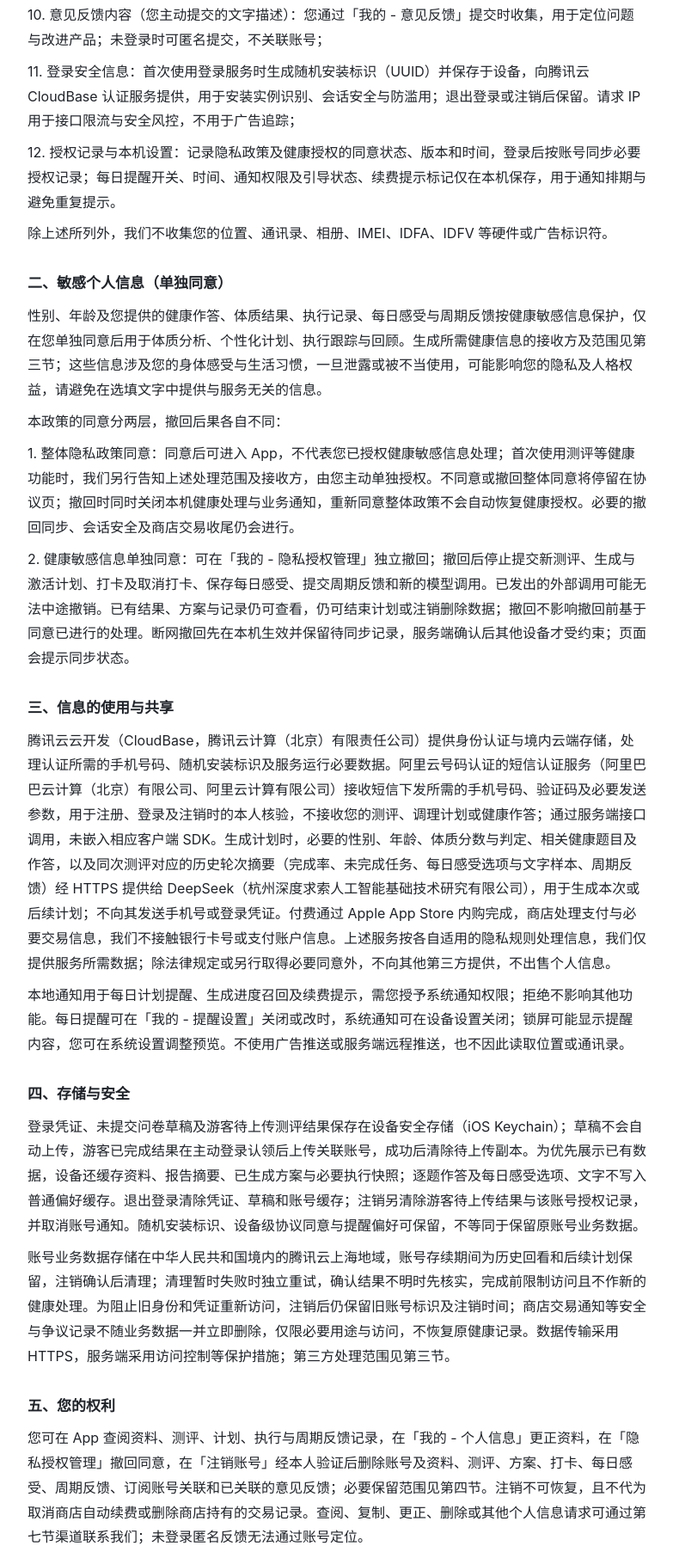
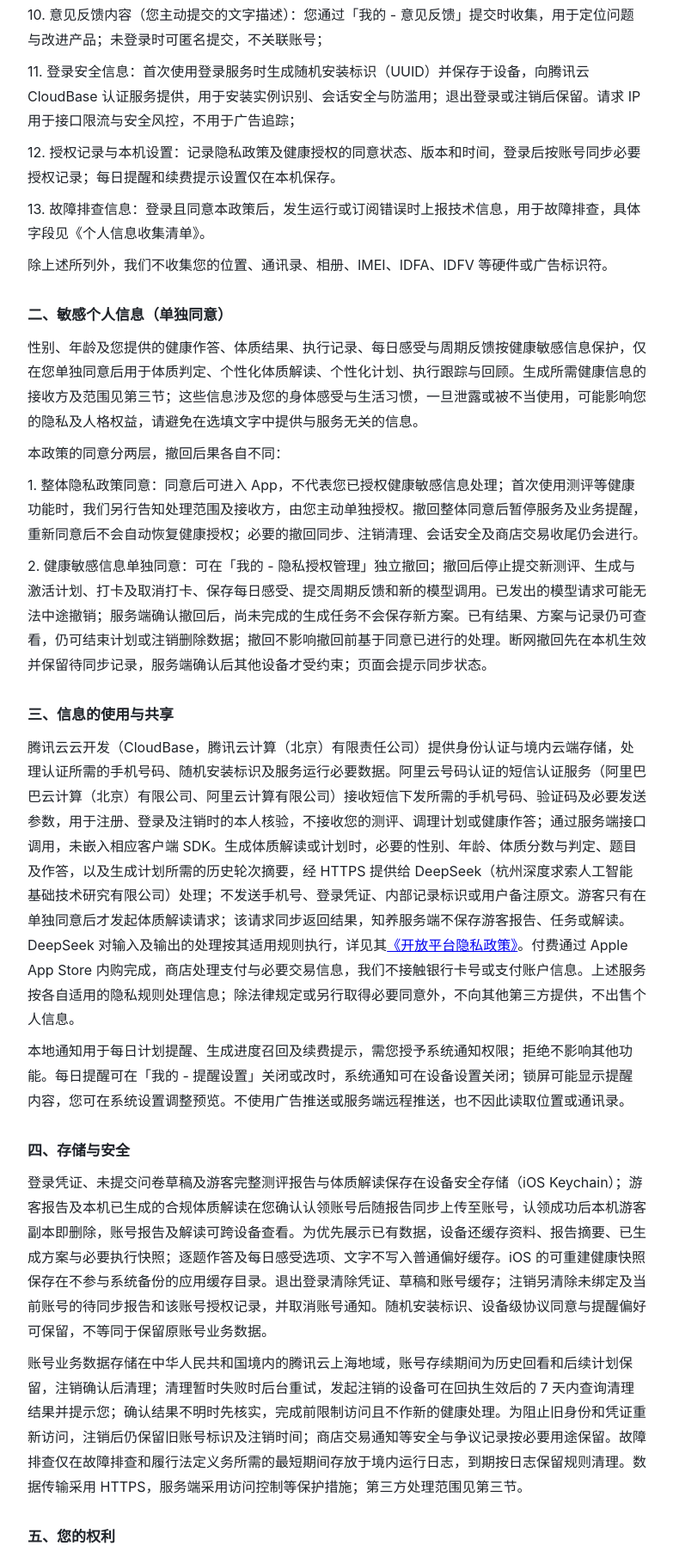
Before and after one commit to Johnny-young/welltaocn-policies, a plain HTML site: page privacy.html in a window 1280 px wide. Shown: the part 869-2674 px from the top of the page at 86% size, without its empty margins (248-1031 px from the left). Drawn offline with Linux system fonts and the light colour scheme.

Commit message:
更新协议与支持页面（2026-11-27）

```diff
--- a/privacy.html
+++ b/privacy.html
@@ -16,33 +16,34 @@
 </head>
 <body>
 <h1>知养 隐私政策</h1>
-<p class="meta">生效日期：2026 年 8 月 8 日 · 更新日期：2026 年 11 月 13 日</p>
+<p class="meta">生效日期：2026 年 8 月 8 日 · 更新日期：2026 年 11 月 19 日</p>
 <p>「知养」由「知养」开发者（App 备案号：苏ICP备2026061993号-1A 的备案主体，以下简称"我们"）运营。我们深知个人信息对您的重要性，将严格按照《个人信息保护法》等法律法规处理您的信息。本政策说明我们如何收集、使用、存储与保护您的个人信息。</p>
 <h2>一、我们收集的信息</h2>
 <p>1. 手机号码：用于账号登录、注册及注销时的本人核验；</p>
 <p>2. 昵称与账号标识：注册时生成，用于资料展示、记录归属及订阅账号关联；昵称可在「我的 - 个人信息」修改，账号标识由系统生成，不是硬件或广告标识符；</p>
 <p>3. 性别与年龄：首次测评时采集，用于体质判定与个性化调理计划；</p>
-<p>4. 问卷逐题作答内容（您对每道健康问卷题的选项作答，属健康自述）：已登录时提交测评即上传至服务器，与您的账号关联存储；未登录（游客）测评时仅暂存于您本机，登录后自动上传并关联账号，用于生成个性化调理建议；</p>
-<p>5. 体质判定结果摘要（各体质转化分与判定结论）：上传与账号关联口径同问卷逐题作答（未登录时暂存本机，登录后上传），用于生成个性化调理计划；</p>
+<p>4. 问卷逐题作答内容（您对每道健康问卷题的选项作答，属健康自述）：已登录时提交测评即上传至服务器，与您的账号关联存储；游客测评结果暂存本机，登录并确认后才同步至账号并关联存储；个性化体质解读的模型处理另按第三节在您单独同意后进行；</p>
+<p>5. 体质判定结果摘要（各体质转化分、判定结论及个性化体质解读）：上传与账号关联方式同问卷逐题作答，用于回顾与生成个性化调理计划；</p>
 <p>6. 调理计划执行记录（每日各项调理安排的完成情况与每日统计）：您记录调理计划完成情况时收集，与您的账号关联存储，用于跟踪调理计划执行情况、生成后续计划与趋势展示；</p>
 <p>7. 每日感受记录（感受选项及选填文字）：您主动保存时上传，与账号关联，用于感受回顾、周期总结、趋势展示与后续计划生成；</p>
 <p>8. 周期感受问卷（与体质测评问卷独立的周期反馈，含选项及选填文字）：您主动提交时上传，与账号关联，用于回顾本轮感受与生成后续计划；</p>
 <p>9. 内购交易与订阅信息（交易及原始交易标识、产品标识、购买与到期时间、续费及退款状态、随机交易账号关联标识）：购买、恢复购买、登录对账或接收商店交易通知时处理，用于验单、账号归属校验、权益管理、续费提示与争议处理；不向 Apple 回传您在应用内的消费使用信息，不用于广告；</p>
 <p>10. 意见反馈内容（您主动提交的文字描述）：您通过「我的 - 意见反馈」提交时收集，用于定位问题与改进产品；未登录时可匿名提交，不关联账号；</p>
 <p>11. 登录安全信息：首次使用登录服务时生成随机安装标识（UUID）并保存于设备，向腾讯云 CloudBase 认证服务提供，用于安装实例识别、会话安全与防滥用；退出登录或注销后保留。请求 IP 用于接口限流与安全风控，不用于广告追踪；</p>
-<p>12. 授权记录与本机设置：记录隐私政策及健康授权的同意状态、版本和时间，登录后按账号同步必要授权记录；每日提醒开关、时间、通知权限及引导状态、续费提示标记仅在本机保存，用于通知排期与避免重复提示。</p>
+<p>12. 授权记录与本机设置：记录隐私政策及健康授权的同意状态、版本和时间，登录后按账号同步必要授权记录；每日提醒和续费提示设置仅在本机保存。</p>
+<p>13. 故障排查信息：登录且同意本政策后，发生运行或订阅错误时上报技术信息，用于故障排查，具体字段见《个人信息收集清单》。</p>
 <p>除上述所列外，我们不收集您的位置、通讯录、相册、IMEI、IDFA、IDFV 等硬件或广告标识符。</p>
 <h2>二、敏感个人信息（单独同意）</h2>
-<p>性别、年龄及您提供的健康作答、体质结果、执行记录、每日感受与周期反馈按健康敏感信息保护，仅在您单独同意后用于体质分析、个性化计划、执行跟踪与回顾。生成所需健康信息的接收方及范围见第三节；这些信息涉及您的身体感受与生活习惯，一旦泄露或被不当使用，可能影响您的隐私及人格权益，请避免在选填文字中提供与服务无关的信息。</p>
+<p>性别、年龄及您提供的健康作答、体质结果、执行记录、每日感受与周期反馈按健康敏感信息保护，仅在您单独同意后用于体质判定、个性化体质解读、个性化计划、执行跟踪与回顾。生成所需健康信息的接收方及范围见第三节；这些信息涉及您的身体感受与生活习惯，一旦泄露或被不当使用，可能影响您的隐私及人格权益，请避免在选填文字中提供与服务无关的信息。</p>
 <p>本政策的同意分两层，撤回后果各自不同：</p>
-<p>1. 整体隐私政策同意：同意后可进入 App，不代表您已授权健康敏感信息处理；首次使用测评等健康功能时，我们另行告知上述处理范围及接收方，由您主动单独授权。不同意或撤回整体同意将停留在协议页；撤回时同时关闭本机健康处理与业务通知，重新同意整体政策不会自动恢复健康授权。必要的撤回同步、会话安全及商店交易收尾仍会进行。</p>
-<p>2. 健康敏感信息单独同意：可在「我的 - 隐私授权管理」独立撤回；撤回后停止提交新测评、生成与激活计划、打卡及取消打卡、保存每日感受、提交周期反馈和新的模型调用。已发出的外部调用可能无法中途撤销。已有结果、方案与记录仍可查看，仍可结束计划或注销删除数据；撤回不影响撤回前基于同意已进行的处理。断网撤回先在本机生效并保留待同步记录，服务端确认后其他设备才受约束；页面会提示同步状态。</p>
+<p>1. 整体隐私政策同意：同意后可进入 App，不代表您已授权健康敏感信息处理；首次使用测评等健康功能时，我们另行告知处理范围及接收方，由您主动单独授权。撤回整体同意后暂停服务及业务提醒，重新同意后不会自动恢复健康授权；必要的撤回同步、注销清理、会话安全及商店交易收尾仍会进行。</p>
+<p>2. 健康敏感信息单独同意：可在「我的 - 隐私授权管理」独立撤回；撤回后停止提交新测评、生成与激活计划、打卡及取消打卡、保存每日感受、提交周期反馈和新的模型调用。已发出的模型请求可能无法中途撤销；服务端确认撤回后，尚未完成的生成任务不会保存新方案。已有结果、方案与记录仍可查看，仍可结束计划或注销删除数据；撤回不影响撤回前基于同意已进行的处理。断网撤回先在本机生效并保留待同步记录，服务端确认后其他设备才受约束；页面会提示同步状态。</p>
 <h2>三、信息的使用与共享</h2>
-<p>腾讯云云开发（CloudBase，腾讯云计算（北京）有限责任公司）提供身份认证与境内云端存储，处理认证所需的手机号码、随机安装标识及服务运行必要数据。阿里云号码认证的短信认证服务（阿里巴巴云计算（北京）有限公司、阿里云计算有限公司）接收短信下发所需的手机号码、验证码及必要发送参数，用于注册、登录及注销时的本人核验，不接收您的测评、调理计划或健康作答；通过服务端接口调用，未嵌入相应客户端 SDK。生成计划时，必要的性别、年龄、体质分数与判定、相关健康题目及作答，以及同次测评对应的历史轮次摘要（完成率、未完成任务、每日感受选项与文字样本、周期反馈）经 HTTPS 提供给 DeepSeek（杭州深度求索人工智能基础技术研究有限公司），用于生成本次或后续计划；不向其发送手机号或登录凭证。付费通过 Apple App Store 内购完成，商店处理支付与必要交易信息，我们不接触银行卡号或支付账户信息。上述服务按各自适用的隐私规则处理信息，我们仅提供服务所需数据；除法律规定或另行取得必要同意外，不向其他第三方提供，不出售个人信息。</p>
+<p>腾讯云云开发（CloudBase，腾讯云计算（北京）有限责任公司）提供身份认证与境内云端存储，处理认证所需的手机号码、随机安装标识及服务运行必要数据。阿里云号码认证的短信认证服务（阿里巴巴云计算（北京）有限公司、阿里云计算有限公司）接收短信下发所需的手机号码、验证码及必要发送参数，用于注册、登录及注销时的本人核验，不接收您的测评、调理计划或健康作答；通过服务端接口调用，未嵌入相应客户端 SDK。生成体质解读或计划时，必要的性别、年龄、体质分数与判定、题目及作答，以及生成计划所需的历史轮次摘要，经 HTTPS 提供给 DeepSeek（杭州深度求索人工智能基础技术研究有限公司）处理；不发送手机号、登录凭证、内部记录标识或用户备注原文。游客只有在单独同意后才发起体质解读请求；该请求同步返回结果，知养服务端不保存游客报告、任务或解读。DeepSeek 对输入及输出的处理按其适用规则执行，详见其<a href="https://cdn.deepseek.com/policies/zh-CN/deepseek-open-platform-privacy-policy.html" target="_blank" rel="noopener noreferrer">《开放平台隐私政策》</a>。付费通过 Apple App Store 内购完成，商店处理支付与必要交易信息，我们不接触银行卡号或支付账户信息。上述服务按各自适用的隐私规则处理信息；除法律规定或另行取得必要同意外，不向其他第三方提供，不出售个人信息。</p>
 <p>本地通知用于每日计划提醒、生成进度召回及续费提示，需您授予系统通知权限；拒绝不影响其他功能。每日提醒可在「我的 - 提醒设置」关闭或改时，系统通知可在设备设置关闭；锁屏可能显示提醒内容，您可在系统设置调整预览。不使用广告推送或服务端远程推送，也不因此读取位置或通讯录。</p>
 <h2>四、存储与安全</h2>
-<p>登录凭证、未提交问卷草稿及游客待上传测评结果保存在设备安全存储（iOS Keychain）；草稿不会自动上传，游客已完成结果在主动登录认领后上传关联账号，成功后清除待上传副本。为优先展示已有数据，设备还缓存资料、报告摘要、已生成方案与必要执行快照；逐题作答及每日感受选项、文字不写入普通偏好缓存。退出登录清除凭证、草稿和账号缓存；注销另清除游客待上传结果与该账号授权记录，并取消账号通知。随机安装标识、设备级协议同意与提醒偏好可保留，不等同于保留原账号业务数据。</p>
-<p>账号业务数据存储在中华人民共和国境内的腾讯云上海地域，账号存续期间为历史回看和后续计划保留，注销确认后清理；清理暂时失败时独立重试，确认结果不明时先核实，完成前限制访问且不作新的健康处理。为阻止旧身份和凭证重新访问，注销后仍保留旧账号标识及注销时间；商店交易通知等安全与争议记录不随业务数据一并立即删除，仅限必要用途与访问，不恢复原健康记录。数据传输采用 HTTPS，服务端采用访问控制等保护措施；第三方处理范围见第三节。</p>
+<p>登录凭证、未提交问卷草稿及游客完整测评报告与体质解读保存在设备安全存储（iOS Keychain）；游客报告及本机已生成的合规体质解读在您确认认领账号后随报告同步上传至账号，认领成功后本机游客副本即删除，账号报告及解读可跨设备查看。为优先展示已有数据，设备还缓存资料、报告摘要、已生成方案与必要执行快照；逐题作答及每日感受选项、文字不写入普通偏好缓存。iOS 的可重建健康快照保存在不参与系统备份的应用缓存目录。退出登录清除凭证、草稿和账号缓存；注销另清除未绑定及当前账号的待同步报告和该账号授权记录，并取消账号通知。随机安装标识、设备级协议同意与提醒偏好可保留，不等同于保留原账号业务数据。</p>
+<p>账号业务数据存储在中华人民共和国境内的腾讯云上海地域，账号存续期间为历史回看和后续计划保留，注销确认后清理；清理暂时失败时后台重试，发起注销的设备可在回执生效后的 7 天内查询清理结果并提示您；确认结果不明时先核实，完成前限制访问且不作新的健康处理。为阻止旧身份和凭证重新访问，注销后仍保留旧账号标识及注销时间；商店交易通知等安全与争议记录按必要用途保留。故障排查仅在故障排查和履行法定义务所需的最短期间存放于境内运行日志，到期按日志保留规则清理。数据传输采用 HTTPS，服务端采用访问控制等保护措施；第三方处理范围见第三节。</p>
 <h2>五、您的权利</h2>
 <p>您可在 App 查阅资料、测评、计划、执行与周期反馈记录，在「我的 - 个人信息」更正资料，在「隐私授权管理」撤回同意，在「注销账号」经本人验证后删除账号及资料、测评、方案、打卡、每日感受、周期反馈、订阅账号关联和已关联的意见反馈；必要保留范围见第四节。注销不可恢复，且不代为取消商店自动续费或删除商店持有的交易记录。查阅、复制、更正、删除或其他个人信息请求可通过第七节渠道联系我们；未登录匿名反馈无法通过账号定位。</p>
 <h2>六、未成年人保护</h2>
```
Also changed, not shown: terms.html (+2 -2 lines).
